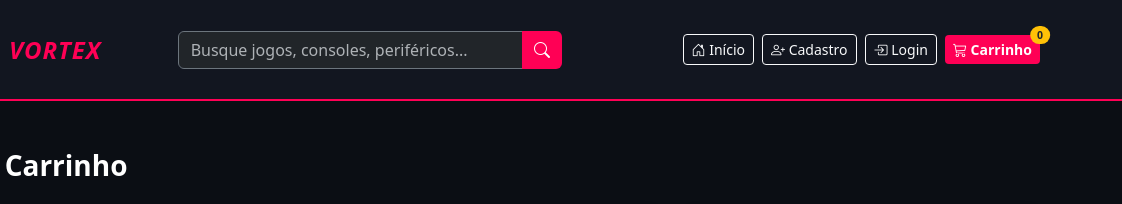
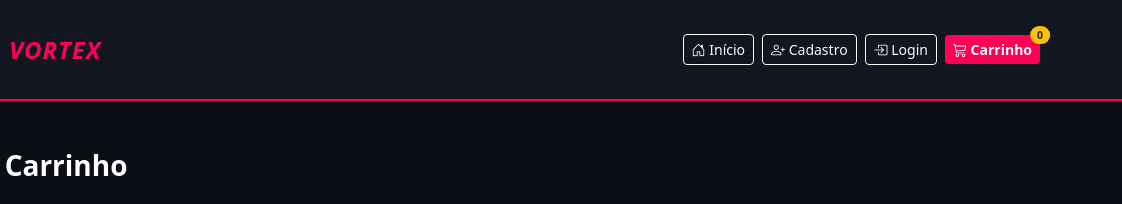
Before and after one commit to eriksilva-santos-ux/projeto-SA-e-commerce-de-jogos-e-perifericos, a plain HTML site: page cart.html in a window 1280 px wide. Shown: the top 204 px of the page, 158-1280 px from the left. Drawn offline with nearby package versions, Linux system fonts and the light colour scheme.

Commit message:
atualizado carrinho

```diff
--- a/cart.html
+++ b/cart.html
@@ -93,17 +93,6 @@
         <button class="navbar-toggler" type="button" data-bs-toggle="collapse" data-bs-target="#navbarContent">
           <span class="navbar-toggler-icon"></span>
         </button>
-
-        <div class="collapse navbar-collapse mt-3 mt-lg-0" id="navbarContent">
-          <!-- Barra de Pesquisa -->
-          <form class="d-flex mx-auto col-12 col-lg-5 my-2 my-lg-0" role="search">
-            <div class="input-group">
-              <input class="form-control bg-dark text-white border-secondary" type="search" placeholder="Busque jogos, consoles, periféricos..." aria-label="Pesquisa">
-              <button class="btn btn-action" type="submit">
-                <i class="bi bi-search"></i>
-              </button>
-            </div>
-          </form>
 
           <!-- Ações de Usuário -->
           <div class="d-flex align-items-center gap-2 mt-2 mt-lg-0 ms-auto">
```
